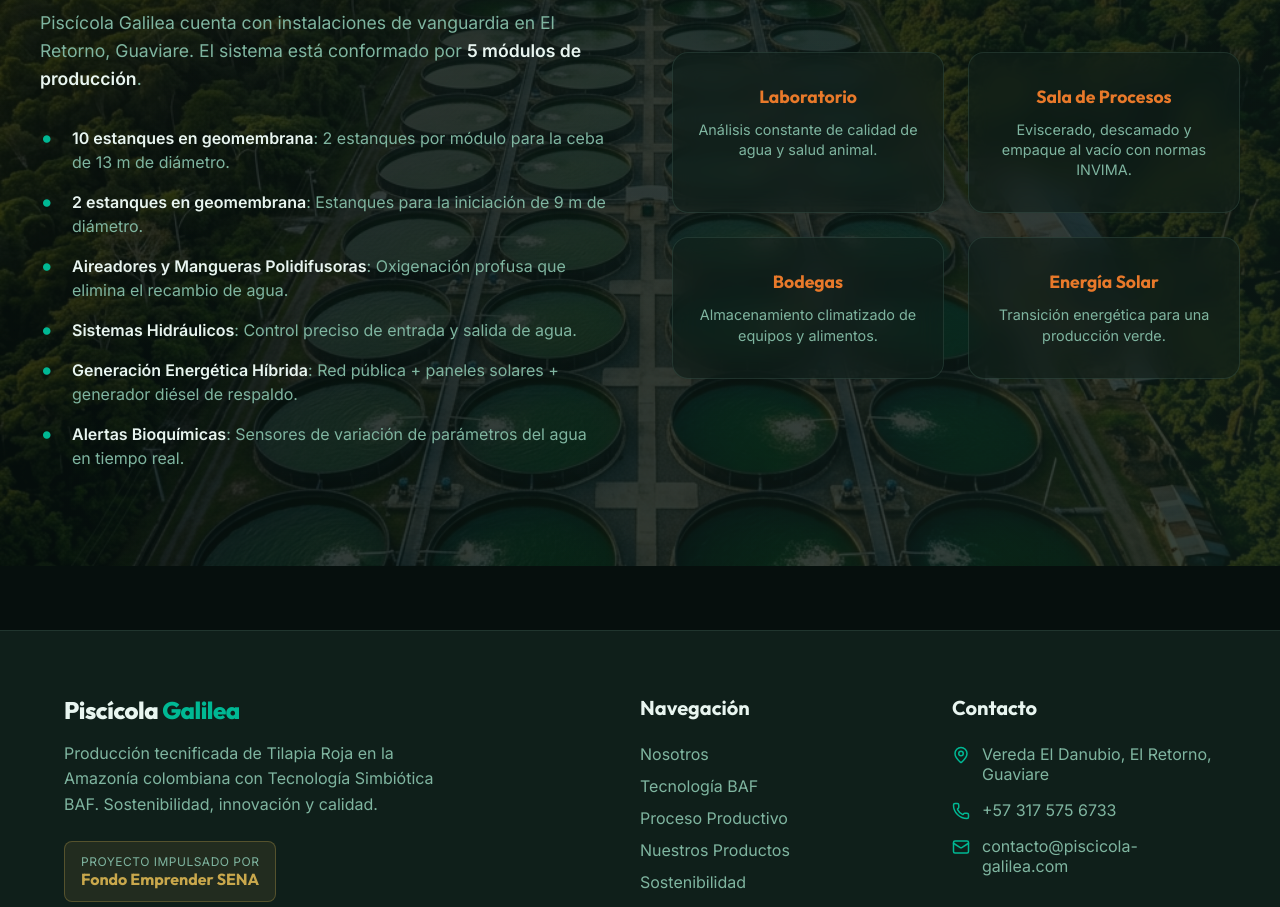
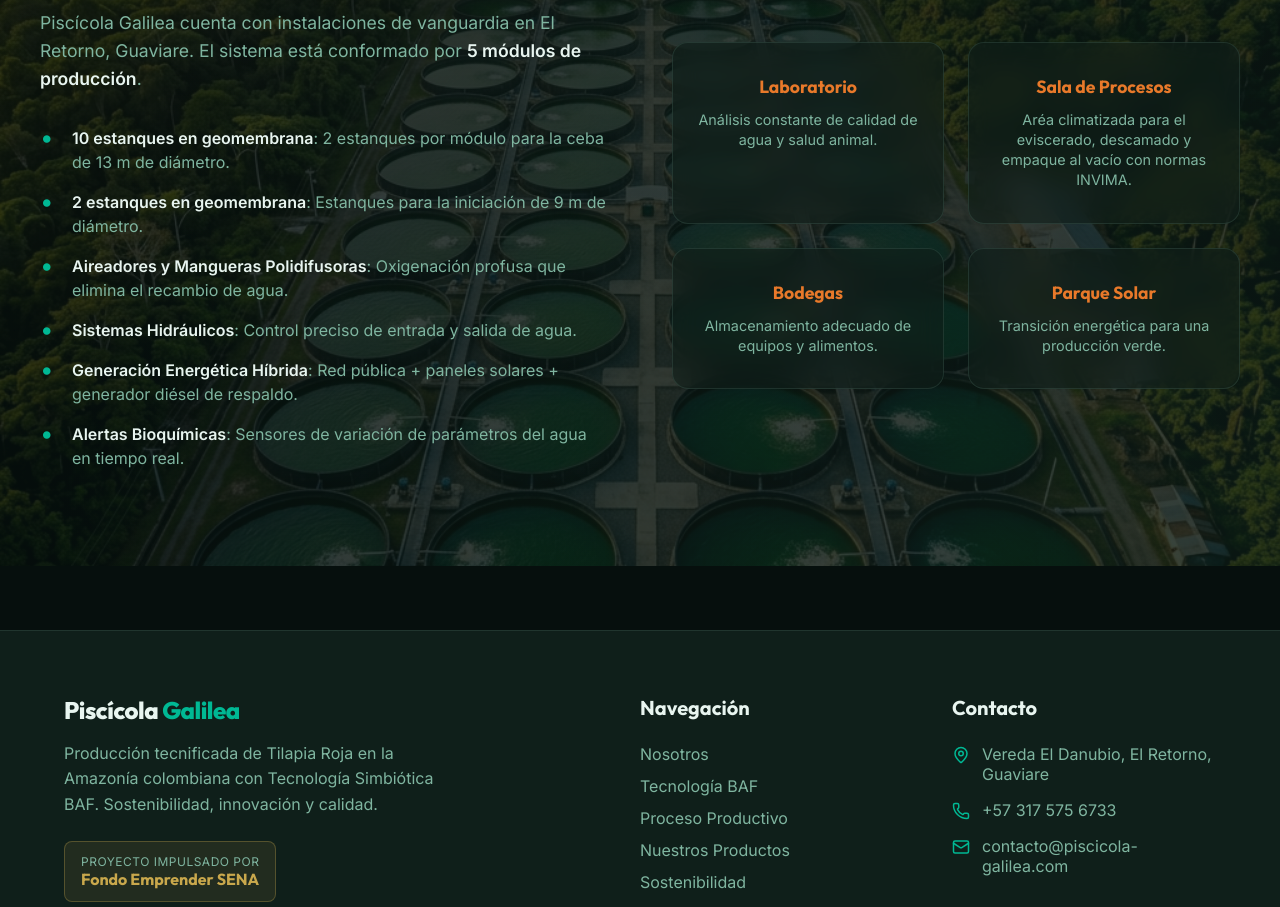
Before and after one commit to andresraveorozco92/piscicola-galilea, a Next.js app: page /proceso in a window 1280 px wide. Shown: the part 2428-3335 px from the top of the page. Built offline with nearby package versions, Linux system fonts and the light colour scheme.

Commit message:
Update page.tsx

```diff
--- a/src/app/proceso/page.tsx
+++ b/src/app/proceso/page.tsx
@@ -53,14 +53,14 @@ export default function ProcesoPage() {
               </div>
               <div className={`glass-panel ${styles.facilityCard}`}>
                 <h3>Sala de Procesos</h3>
-                <p>Eviscerado, descamado y empaque al vacío con normas INVIMA.</p>
+                <p>Aréa climatizada para el eviscerado, descamado y empaque al vacío con normas INVIMA.</p>
               </div>
               <div className={`glass-panel ${styles.facilityCard}`}>
                 <h3>Bodegas</h3>
-                <p>Almacenamiento climatizado de equipos y alimentos.</p>
+                <p>Almacenamiento adecuado de equipos y alimentos.</p>
               </div>
               <div className={`glass-panel ${styles.facilityCard}`}>
-                <h3>Energía Solar</h3>
+                <h3>Parque Solar</h3>
                 <p>Transición energética para una producción verde.</p>
               </div>
             </div>
```
